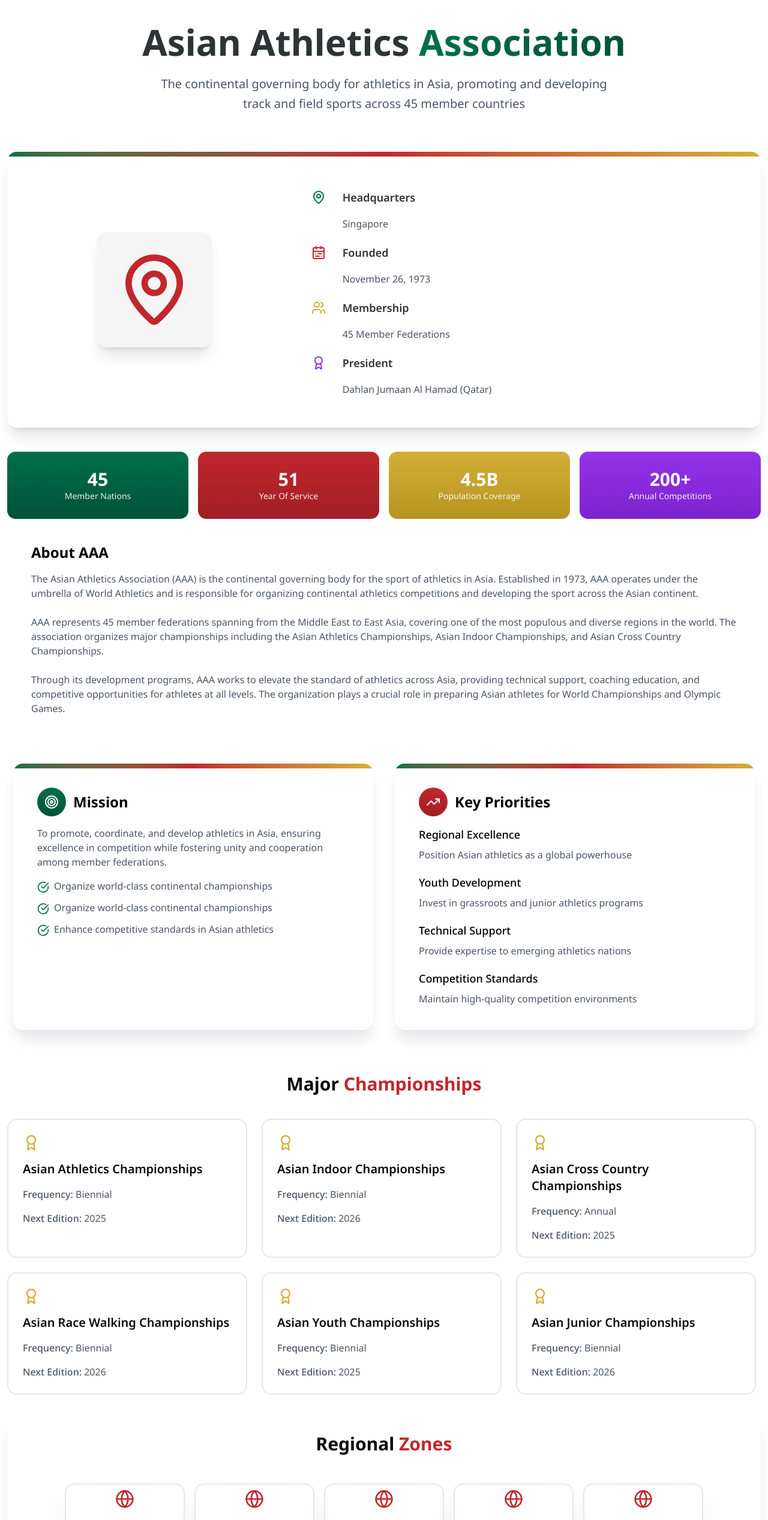
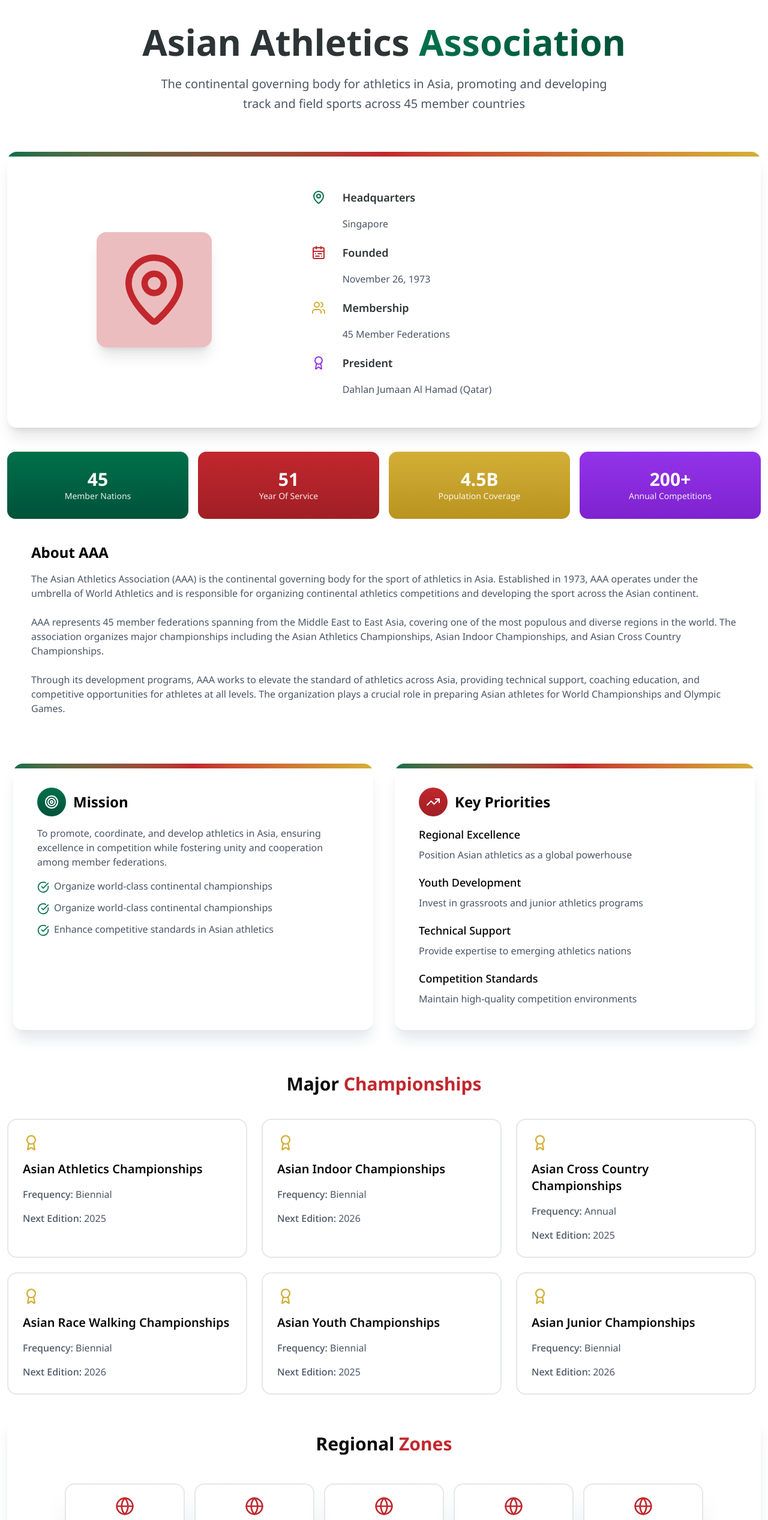
Before and after one commit to codezzi-dev/baf_web_spa, a Next.js app: page /en/global/asian-athletics in a window 1280 px wide. Shown: the part 236-2770 px from the top of the page at 60% size. Built offline with nearby package versions, Linux system fonts and the light colour scheme.

Commit message:
Updates background colors for athletics cards and adjusts icon positioning in ZoneSection component

```diff
--- a/src/app/[locale]/(federation-hub)/global/asian-athletics/page.tsx
+++ b/src/app/[locale]/(federation-hub)/global/asian-athletics/page.tsx
@@ -73,7 +73,7 @@ export default function EventsPage() {
         <div className="relative mb-10 p-6 md:p-10 text-gray-600 rounded-2xl overflow-hidden shadow-xl shadow-black/10">
           <div className="absolute top-0 left-0 w-full h-2 bg-gradient-to-r from-tag-green via-tag-red to-tag-yellow" />
           <div className="flex flex-col md:flex-row md:justify-evenly items-center gap-8">
-            <div className="bg-secondary rounded-2xl p-6 md:p-8 shadow-xl flex justify-center items-center md:m-4">
+            <div className="bg-tag-red/30 rounded-2xl p-6 md:p-8 shadow-xl flex justify-center items-center md:m-4">
               <MapPin
                 size={96}
                 className="md:w-[128px] md:h-[128px]"
--- a/src/app/[locale]/(federation-hub)/global/south-asian/page.tsx
+++ b/src/app/[locale]/(federation-hub)/global/south-asian/page.tsx
@@ -74,7 +74,7 @@ export default function EventsPage() {
         <div className="relative mb-10 p-6 md:p-10 text-gray-600 rounded-2xl overflow-hidden shadow-xl shadow-black/10">
           <div className="absolute top-0 left-0 w-full h-2 bg-gradient-to-r from-tag-green via-tag-red to-tag-yellow" />
           <div className="flex flex-col md:flex-row md:justify-evenly items-center gap-8">
-            <div className="bg-secondary rounded-2xl p-6 md:p-8 shadow-xl flex justify-center items-center md:m-4">
+            <div className="bg-tag-yellow/30 rounded-2xl p-6 md:p-8 shadow-xl flex justify-center items-center md:m-4">
               <Flag
                 size={96}
                 className="md:w-[128px] md:h-[128px]"
--- a/src/app/[locale]/(federation-hub)/global/world-athletics/page.tsx
+++ b/src/app/[locale]/(federation-hub)/global/world-athletics/page.tsx
@@ -74,7 +74,7 @@ export default function EventsPage() {
           <div className="absolute top-0 left-0 w-full h-2 bg-gradient-to-r from-tag-green via-tag-red to-tag-yellow" />
 
           <div className="flex flex-col md:flex-row md:justify-evenly items-center gap-8">
-            <div className="bg-secondary rounded-2xl p-6 md:p-8 shadow-xl flex justify-center items-center md:m-4">
+            <div className="bg-tag-green/30 rounded-2xl p-6 md:p-8 shadow-xl flex justify-center items-center md:m-4">
               <Globe
                 size={96}
                 className="md:w-[128px] md:h-[128px]"
--- a/src/components/common/RegionCard.tsx
+++ b/src/components/common/RegionCard.tsx
@@ -38,7 +38,7 @@ const ZoneSection: React.FC<ZoneSectionProps> = ({
             className="flex flex-col items-center h-40 w-50 p-2 gap-4 rounded-2xl shadow-2xl border-2 border-gray-200 shadow-gray-200 hover:border-[#C1272D] transition"
           >
             {/* Icon */}
-            <div className="text-[#C1272D]">{icon}</div>
+            <div className="text-[#C1272D] mt-3">{icon}</div>
 
             {/* Title */}
             <div className="text-xl font-semibold text-center">
```
